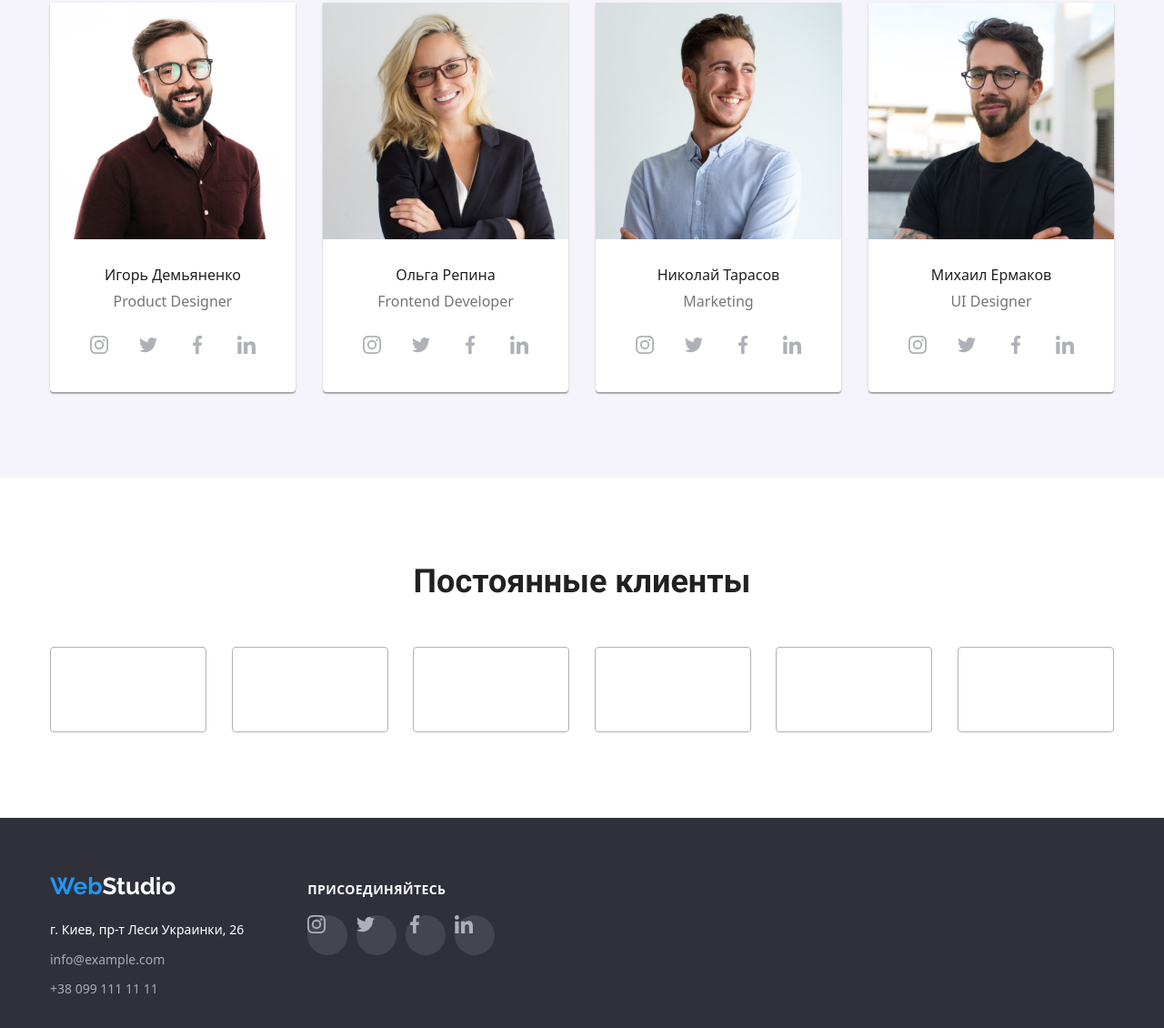
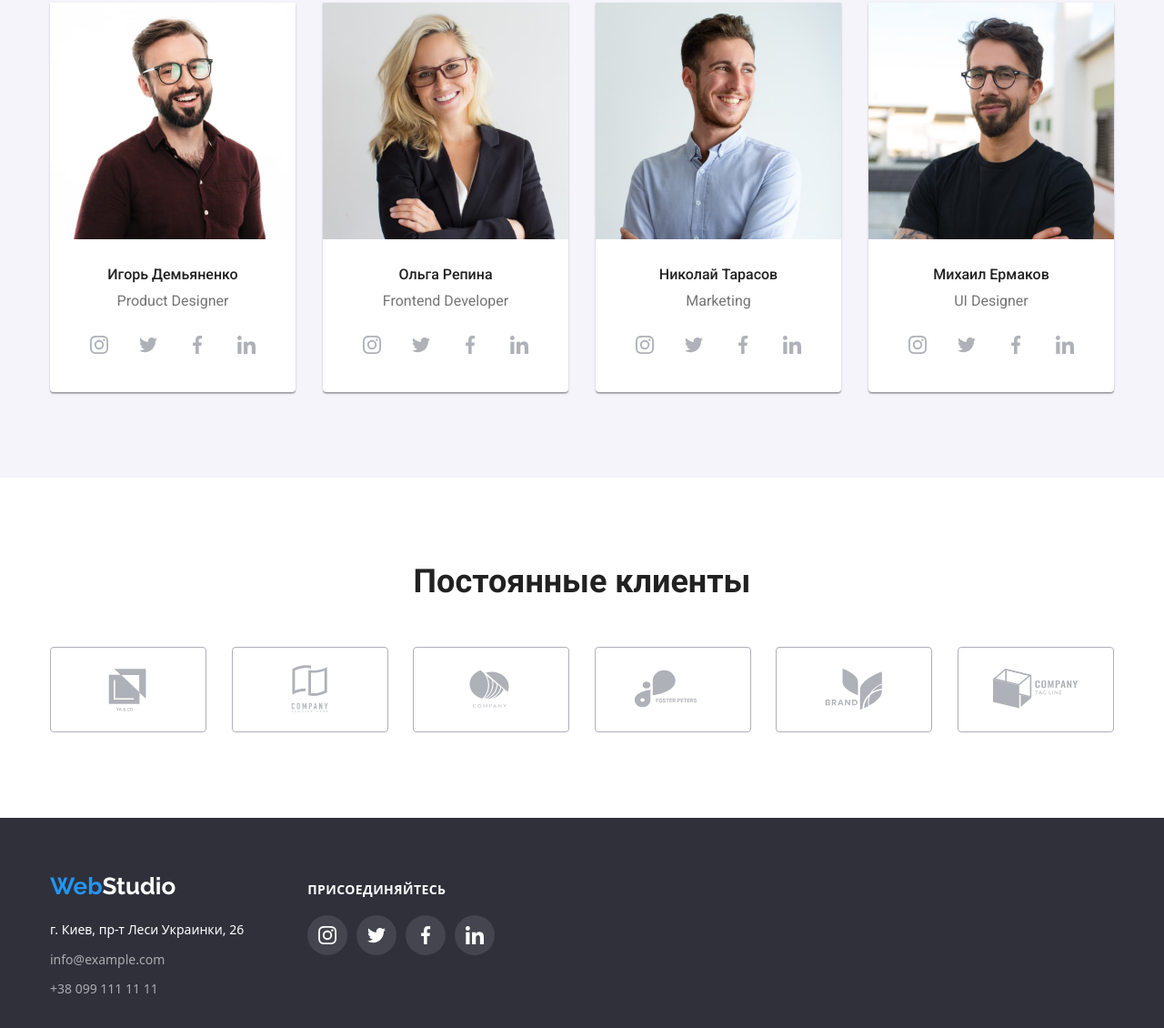
Before and after one commit to zenoviyfil/goit-markup-hw-04, a plain HTML site: page index.html in a window 1280 px wide. Shown: the part 1782-2912 px from the top of the page at 91% size. Drawn offline with nearby package versions, Linux system fonts and the light colour scheme.

Commit message:
social list icons ok

```diff
--- a/css/style.css
+++ b/css/style.css
@@ -80,6 +80,7 @@ a.mail-link-header:focus .envelope,
 a.tel-link-header:hover .smartphone,
 a.tel-link-header:focus .smartphone {
   fill: var(--link-color);
+  filter: drop-shadow(0px 4px 4px rgba(0, 0, 0, 0.25));
 }
 
 a.tel-link-header:hover,
@@ -425,6 +426,7 @@ section {
 }
 
 .person-name {
+  font-family: "Roboto", sans-serif;
   font-weight: 500;
   font-size: 16px;
   line-height: 1.18;
@@ -433,6 +435,7 @@ section {
 }
 
 .person-profession {
+  font-family: "Roboto", sans-serif;
   font-weight: normal;
   font-size: 16px;
   line-height: 1.18;
@@ -683,6 +686,7 @@ footer {
 .social-footer {
   width: 206px;
 }
+
 .social-header {
   font-style: normal;
   font-weight: 700;
@@ -715,9 +719,15 @@ footer {
   margin-top: 20px;
 }
 
+.social-list-footer-icon {
+  width: 20px;
+  height: 20px;
+  fill: var(--white-color);
+}
+
 .social-footer-item > a {
-  width: 44px;
-  height: 44px;
+  width: 20px;
+  height: 20px;
 }
 
 /* --- ------ --- */ ;
--- a/index.html
+++ b/index.html
@@ -382,28 +382,28 @@
             <ul class="social-footer-list">
               <li class="social-footer-item">
                 <a href="#">
-                  <svg class="social-list-icon">
+                  <svg class="social-list-footer-icon">
                     <use href="./imges/icons.svg#icon-instagram"></use>
                   </svg>
                 </a>
               </li>
               <li class="social-footer-item">
                 <a href="#">
-                  <svg class="social-list-icon">
+                  <svg class="social-list-footer-icon">
                     <use href="./imges/icons.svg#icon-twitter"></use>
                   </svg>
                 </a>
               </li>
               <li class="social-footer-item">
                 <a href="#">
-                  <svg class="social-list-icon">
+                  <svg class="social-list-footer-icon">
                     <use href="./imges/icons.svg#icon-facebook"></use>
                   </svg>
                 </a>
               </li>
               <li class="social-footer-item">
                 <a href="#">
-                  <svg class="social-list-icon">
+                  <svg class="social-list-footer-icon">
                     <use href="./imges/icons.svg#icon-linkedin"></use>
                   </svg>
                 </a>
```
